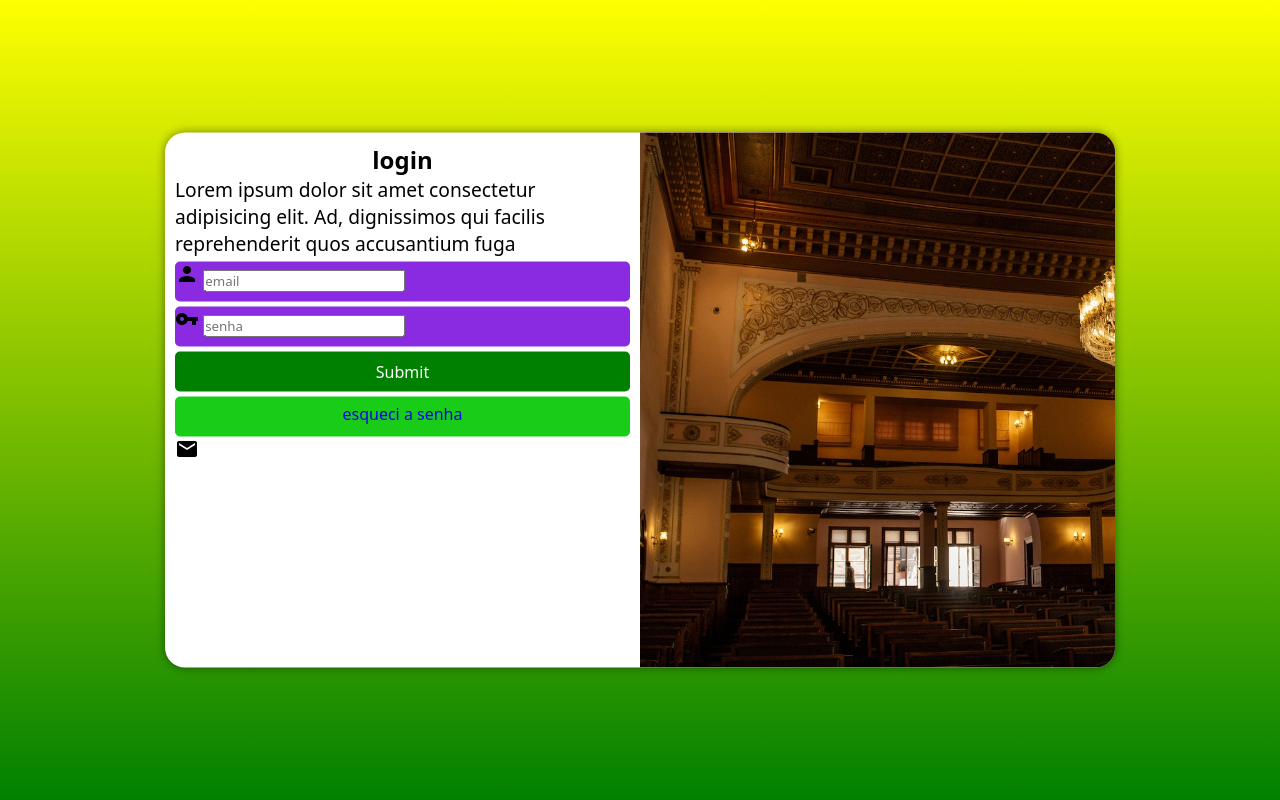
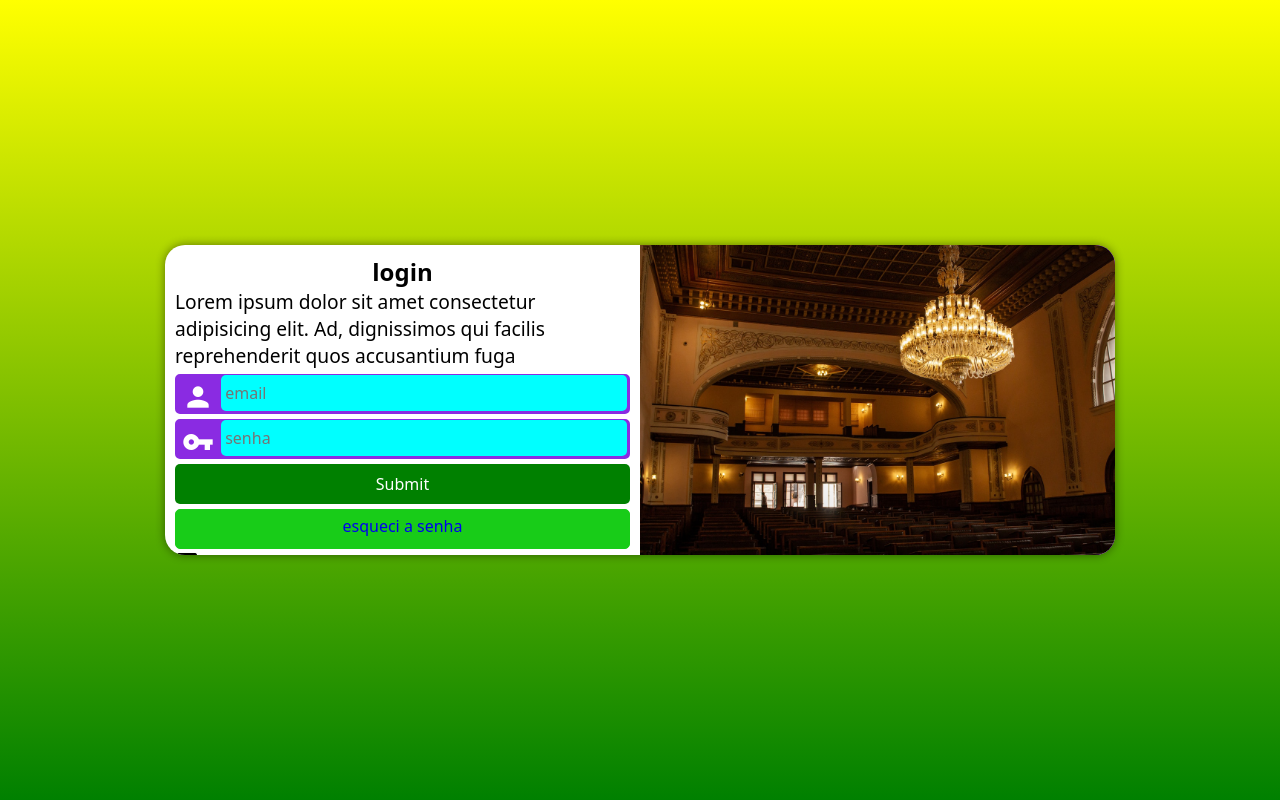
Before and after one commit to DiegoCandido7/projetologin, a plain HTML site: page index.html in a window 1280 px wide. Drawn offline with Linux system fonts and the light colour scheme.

Commit message:
atualizei

```diff
--- a/estilo/media-query.css
+++ b/estilo/media-query.css
@@ -24,6 +24,7 @@
 
     section#login{
         width: 950px;
+        height: 310px;
     }
 
     section#login > div#imagem{
--- a/estilo/style.css
+++ b/estilo/style.css
@@ -19,17 +19,40 @@ main{
     width: 100vw;
 }
 
+div.campo > i{
+    color: white;
+    font-size: 2em;
+    width: 40px;
+    padding: 5px;
+}
+
+div.campo > input{
+    background-color: aqua;
+    font-size: 1em;
+    width: calc(100% - 45px);
+    border-radius: 5px;
+    height: 100%;
+    border: 0px;
+    padding: 4px;
+    transform: translateY(-14px);
+}
+
+div.campo > input:focus-within{
+    background-color: white;
+    border: none;
+}
+
 section#login{
     position: absolute;
     top: 50%;
     left: 50%;
-    transform: translate(-50%, -50%);
     overflow: hidden;
     border-radius: 20px;
     background-color: white;
     height: 535px;
     width: 250px;
     box-shadow: 0px 0px 10px rgba(0, 0, 0, 0.466);
+    transform: translate(-50%, -50%);
     transition: width 0.3s, height 0.3s;
     transition-timing-function: ease;
 }
@@ -49,6 +72,7 @@ section#login > div#formulario{
 
 form > div.campo{
     background-color: blueviolet;
+    border: 2px solid blueviolet;
     width: 100%;
     height: 40px;
     border-radius: 5px;
```
